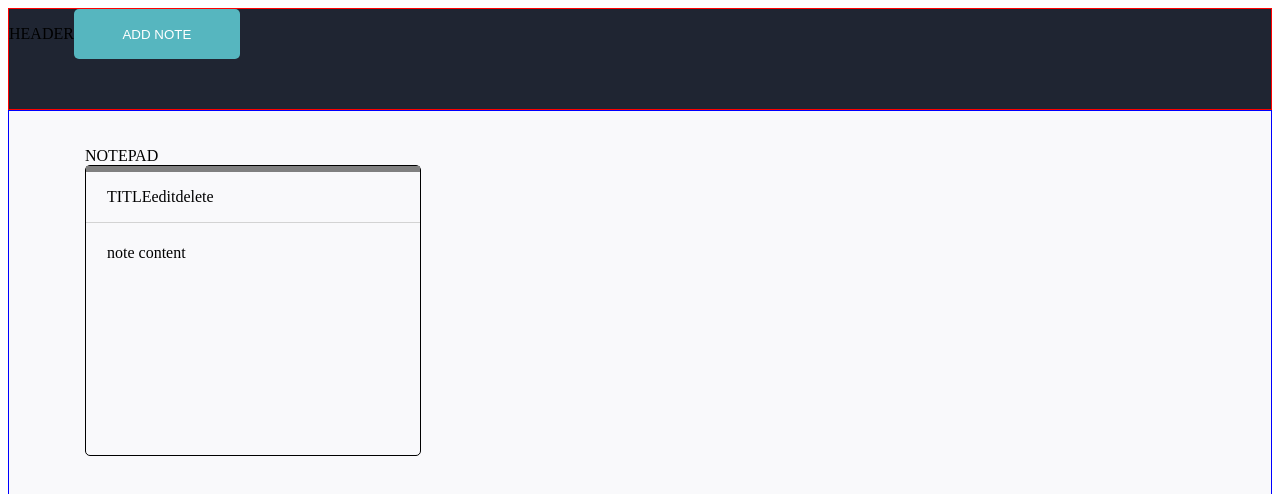
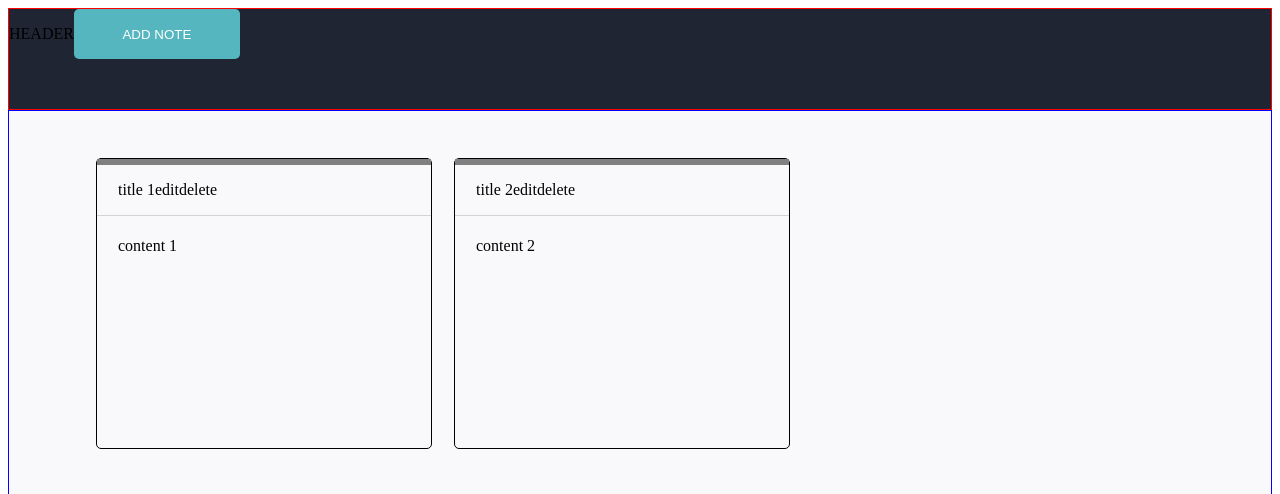
Before and after one commit to jerrysummer/notes-app, a React (Create React App) app: page / in a window 1280 px wide. Shown: the top 494 px of the page. Built offline with nearby package versions, Linux system fonts and the light colour scheme.

Commit message:
Notepad notes mapped

```diff
--- a/src/components/Note.jsx
+++ b/src/components/Note.jsx
@@ -36,15 +36,16 @@ class Note extends Component {
   //-------------------------------------------------------------------------
 
   render() {
+      let { title, content, color, id } = this.props.note;
     return (
       <div className="note">
         <div className="title">
-          <p> TITLE </p>
+          <p> {title} </p>
           <p> edit </p>
           <p> delete </p>
         </div>
         <div className="content">
-          note content
+          {content}
         </div>
 
       </div>
--- a/src/components/NotePad.jsx
+++ b/src/components/NotePad.jsx
@@ -39,8 +39,16 @@ class NotePad extends Component {
   render() {
     return (
       <div className="notepad">
-        {`NOTEPAD`}
-        <Note />
+
+        {this.props.notes.map((note,index) => {
+          return (
+            <Note
+              key={`${index} key`}
+              note={note}
+            />
+          )
+        })}
+
       </div>
     );
   }
@@ -54,6 +62,7 @@ class NotePad extends Component {
 
 const mapStateToProps = (state, ownProps) => {
   return {
+    notes: state.notes,
   }
 }
 
--- a/src/reducers/index.js
+++ b/src/reducers/index.js
@@ -1,7 +1,8 @@
 import { combineReducers } from "redux";
-import NodePad from './reducer_notePad';
+import notes from './reducer_notePad';
 
 const rootReducer = combineReducers({
+  notes: notes,
 });
 
 export default rootReducer;
--- a/src/styles/Note.css
+++ b/src/styles/Note.css
@@ -1 +1 @@
-.note{border:solid 1px black;width:334px;height:289px;border-radius:5px}.note .title{display:flex;max-height:60px;border-bottom:solid 1px lightgrey;border-top:solid 6px grey;padding-left:21px}.note .content{padding:21px}
+.note{border:solid 1px black;width:334px;height:289px;border-radius:5px;margin:11px}.note .title{display:flex;max-height:60px;border-bottom:solid 1px lightgrey;border-top:solid 6px grey;padding-left:21px}.note .content{padding:21px}
--- a/src/styles/Note.scss
+++ b/src/styles/Note.scss
@@ -3,6 +3,7 @@
   width: 334px;
   height: 289px;
   border-radius: 5px;
+  margin: 11px;
 
   .title {
     display: flex;
--- a/src/styles/NotePad.css
+++ b/src/styles/NotePad.css
@@ -1 +1 @@
-.notepad{border:solid 1px blue;background-color:#f9f9fb;height:1000px;padding:36px 76px}
+.notepad{border:solid 1px blue;background-color:#f9f9fb;height:1000px;padding:36px 76px;display:flex}
--- a/src/styles/NotePad.scss
+++ b/src/styles/NotePad.scss
@@ -3,4 +3,5 @@
   background-color: rgba($color: #f9f9fb, $alpha: 1.0);
   height: 1000px;
   padding: 36px 76px;
+  display: flex;
 }
```
